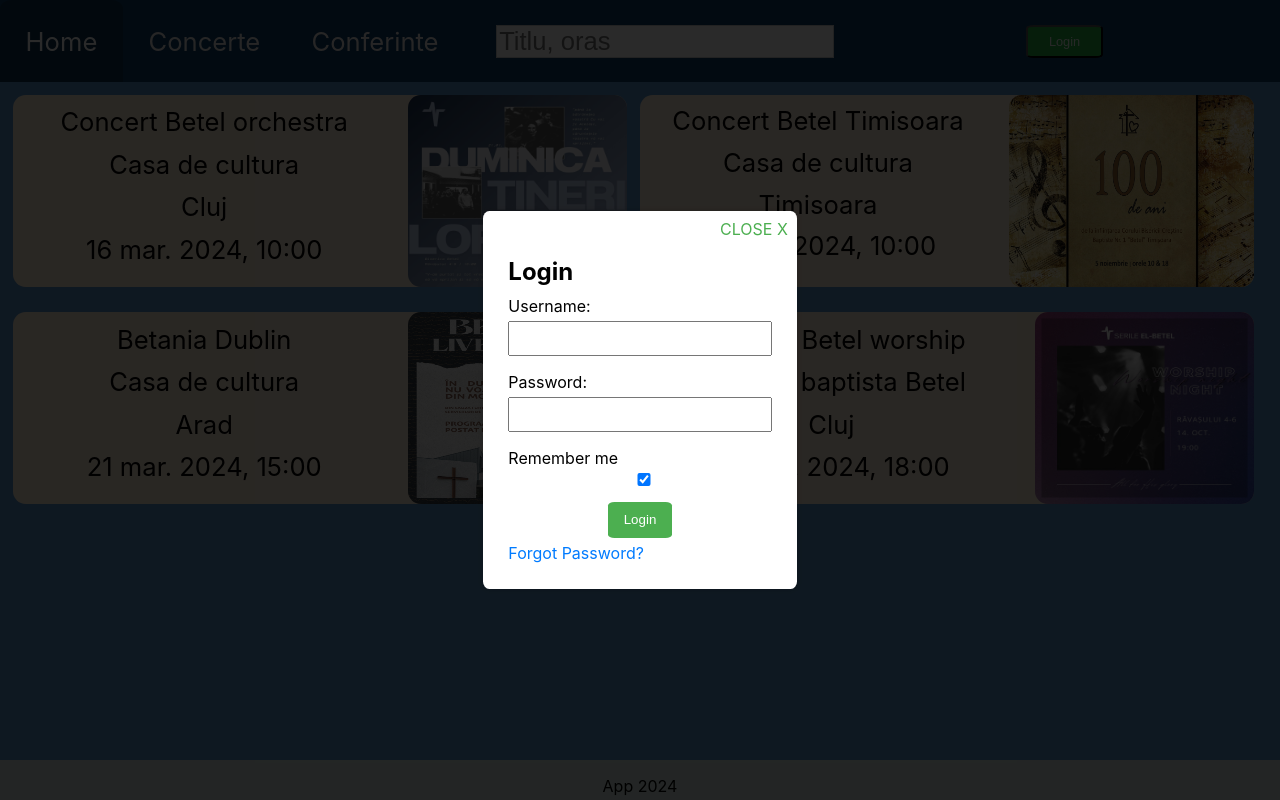
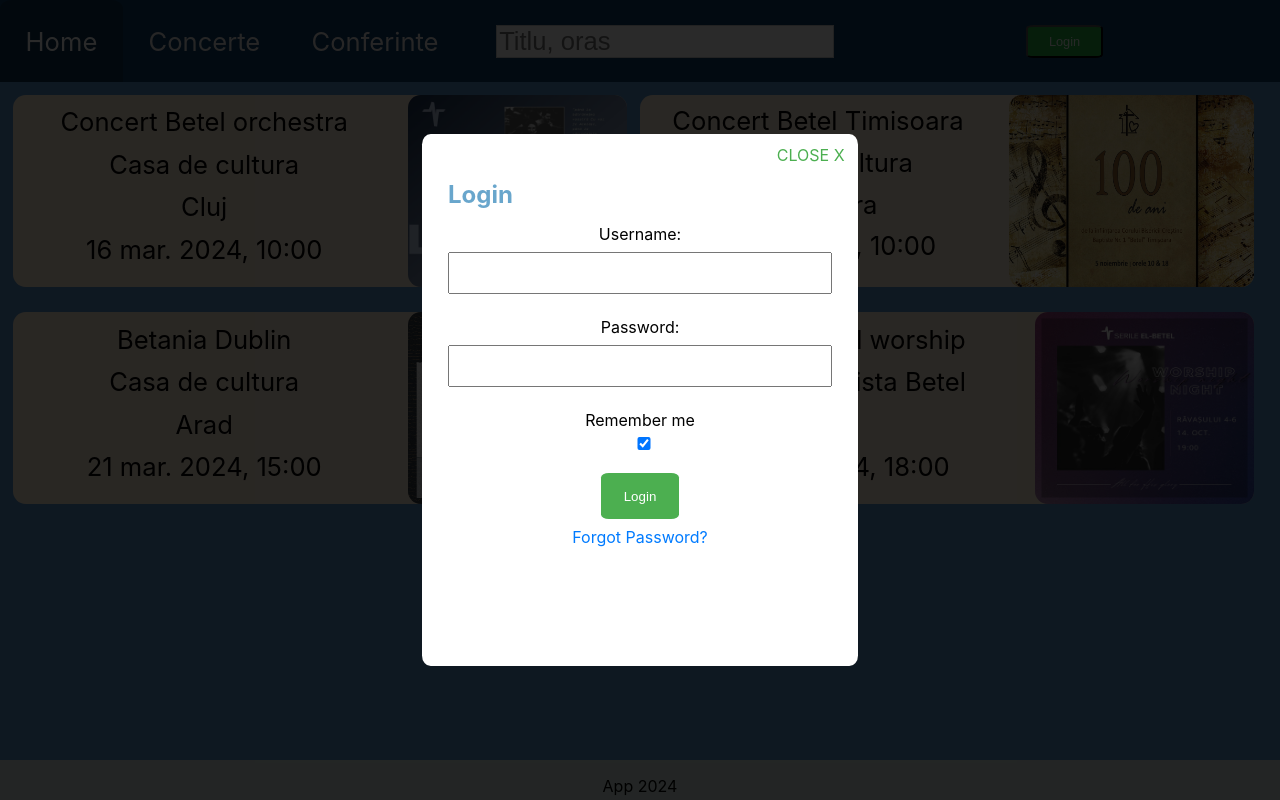
Before and after one commit to sebastianporumb/event-crestin, a React (Create React App) app: page / in a window 1280 px wide. Both pictures are taken after a click on the button "Login". Built offline with nearby package versions, Linux system fonts and the light colour scheme.

Commit message:
css update for popups

```diff
--- a/src/Components/Events/EventPopup.css
+++ b/src/Components/Events/EventPopup.css
@@ -28,3 +28,8 @@
   color: #b80d0d;
   font-style: oblique;
 }
+
+.img_popup {
+  max-width: 40%;
+  max-height: 50%;
+}
--- a/src/Components/Login/LoginForm.css
+++ b/src/Components/Login/LoginForm.css
@@ -14,14 +14,17 @@
   background: #fff;
   padding: 2%;
   border-radius: 2%;
-  box-shadow: 0 0 10px rgba(0, 0, 0, 0.2);
+  box-shadow: 0 0 2% rgba(0, 0, 0, 0.2);
   position: relative;
-  max-width: 80%;
-  text-align: left;
+  width: 30%;
+  height: 60%;
+  text-align: center;
 }
 
 .fullscreen-popup1 h2 {
   margin-bottom: 4%;
+  text-align: left;
+  color: rgba(81, 152, 196, 0.864);
 }
 
 .fullscreen-popup1 label {
@@ -70,5 +73,5 @@
   top: 2%;
   right: 3%;
   cursor: pointer;
-  color: #4caf50; /* Green */
+  color: #4caf50;
 }
```
